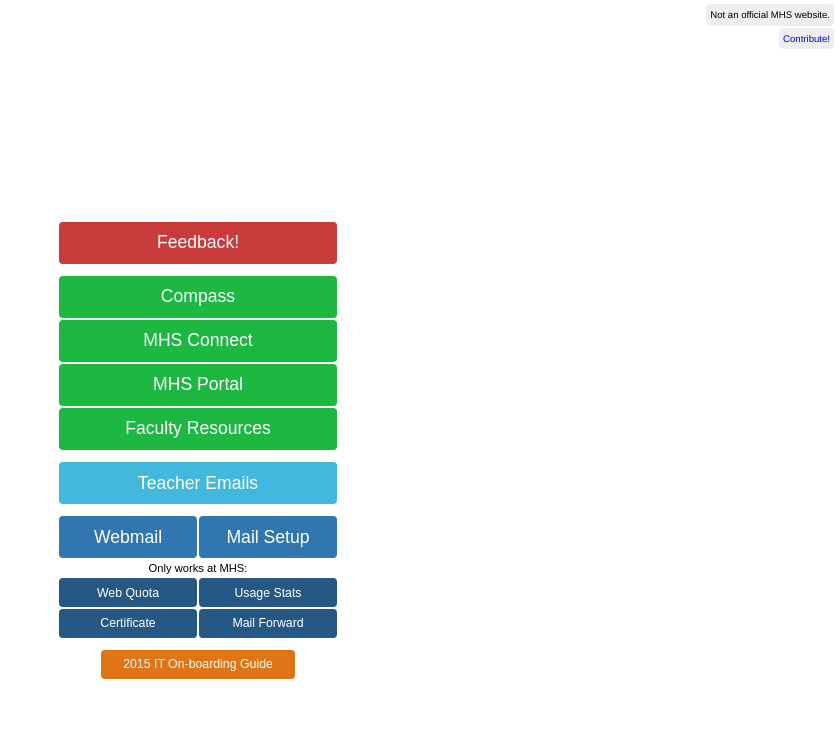
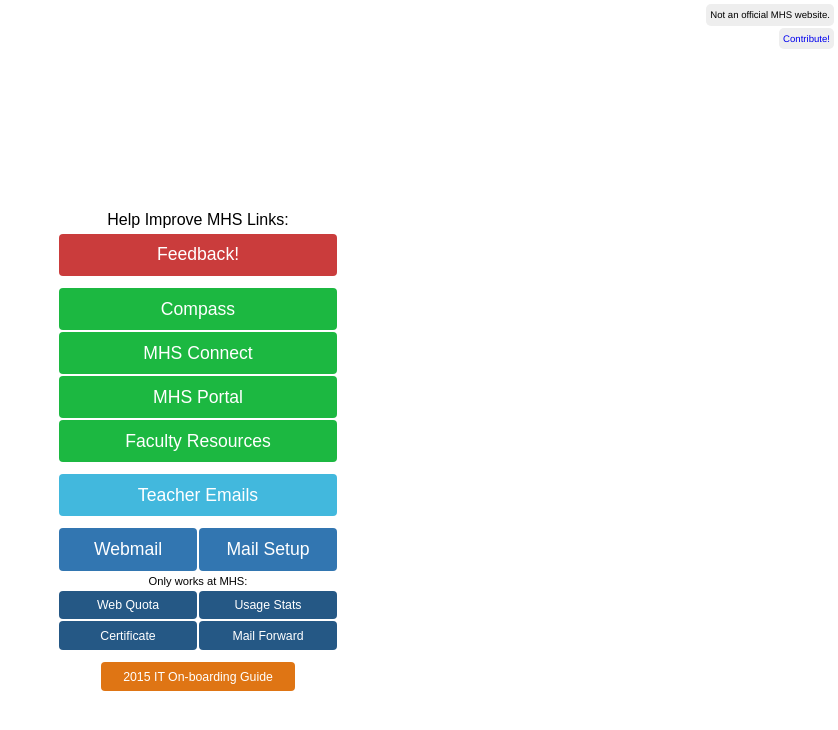
Before and after one commit to mhslinks/mhslinks.github.io, a Jekyll site: the page built from index.html, in a window 1280 px wide. Shown: the top 730 px of the page, without its empty margins (442-1280 px from the left). Built offline with Jekyll 4.4.1, drawn with Linux system fonts in a browser that asks for light colours.

Commit message:
added header text for mhs links survey link

```diff
--- a/_data/links.yml
+++ b/_data/links.yml
@@ -1,3 +1,5 @@
+- text: "Help Improve MHS Links:"
+
 - name: Feedback!
   url: http://goo.gl/forms/M9wpKCkuBq
   size: 1-1
```
